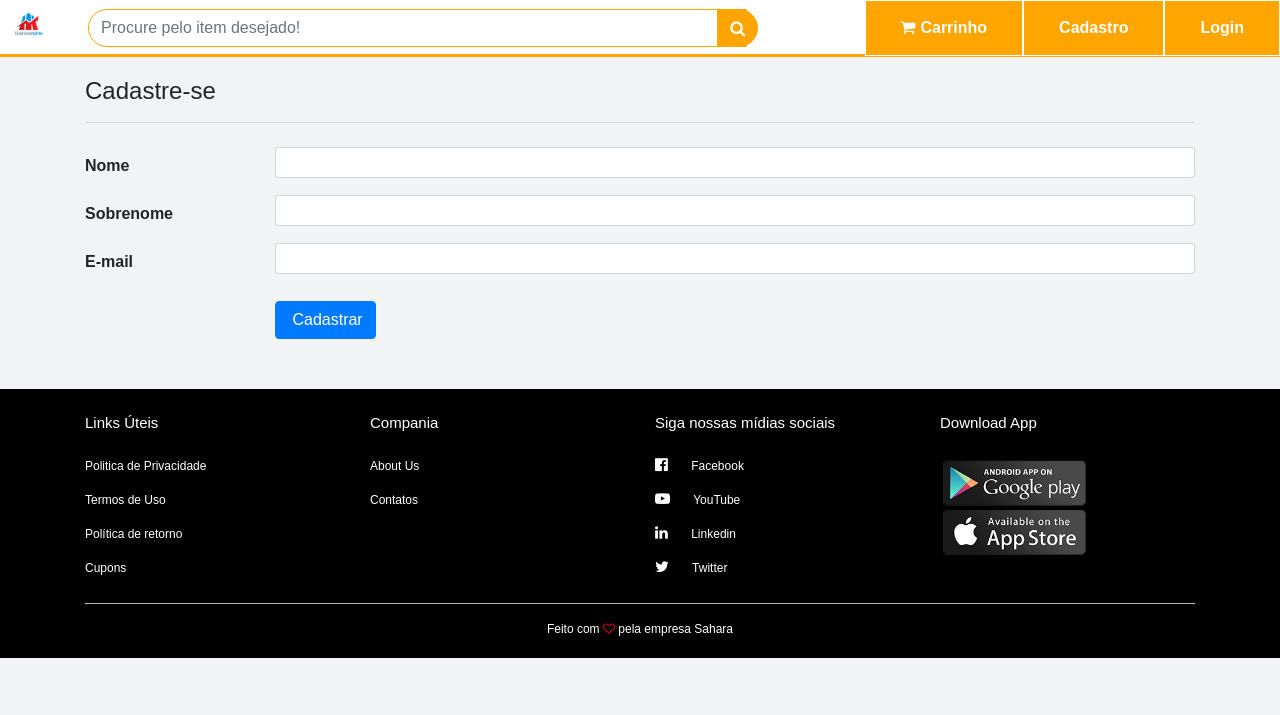
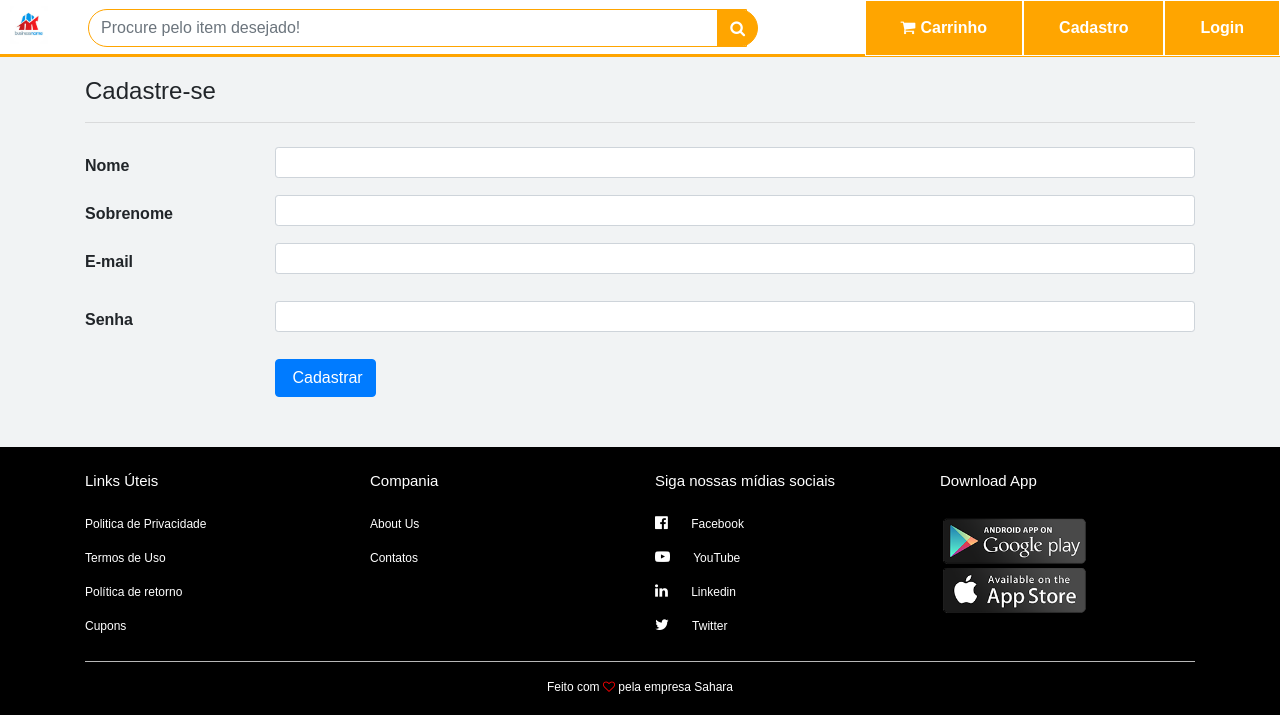
Before and after one commit to luisFelipeFreitas/DevWebComDjango, a Django app: page /cadastra_cliente/ in a window 1280 px wide. Shown: the top 715 px of the page. Run offline with Django 3.2, Linux system fonts and the light colour scheme; some libraries are stand-ins or nearby versions.

Commit message:
Correções, Trab7

```diff
--- a/produto/templates/create_client.html
+++ b/produto/templates/create_client.html
@@ -87,6 +87,19 @@
                 {% endif %}
             </div>
         </div>
+        <div class="form-group row" style="margin-bottom: 20px;">
+            <label for="id_email" class="col-lg-2 col-form-label font-weight-bold">Senha</label>
+            <div class="col-lg-10">
+                {{ form.senha }}
+                {% if form.senha.errors %}
+                    <div class="alert alert-danger mb-0" style="padding-top: 2px; padding-bottom: 2px;">
+                        {% for error in form.senha.errors %}
+                            <small>{{ error }}</small>
+                        {% endfor %}
+                    </div>
+                {% endif %}
+            </div>
+        </div>
 
         <div class="form-group row" style="margin-top: 20px;">
             <div class="col-lg-10 offset-lg-2">
--- a/produto/templates/edit_client.html
+++ b/produto/templates/edit_client.html
@@ -15,7 +15,7 @@
     <div class="row">
         <div class="col-12">
             <h4 class="mb-0 text-center">Esqueceu sua senha?</h4>
-            <h5 class="mb-2 text-center">Preencha os campos e te ajudaremos a recupera-la</h5>
+            <h5 class="mb-2 text-center">Preencha os campos e te ajudaremos a recuperá-la!</h5>
             <hr class="mb-4">
         </div>
     </div>
```
Also changed, not shown: db.sqlite3.
